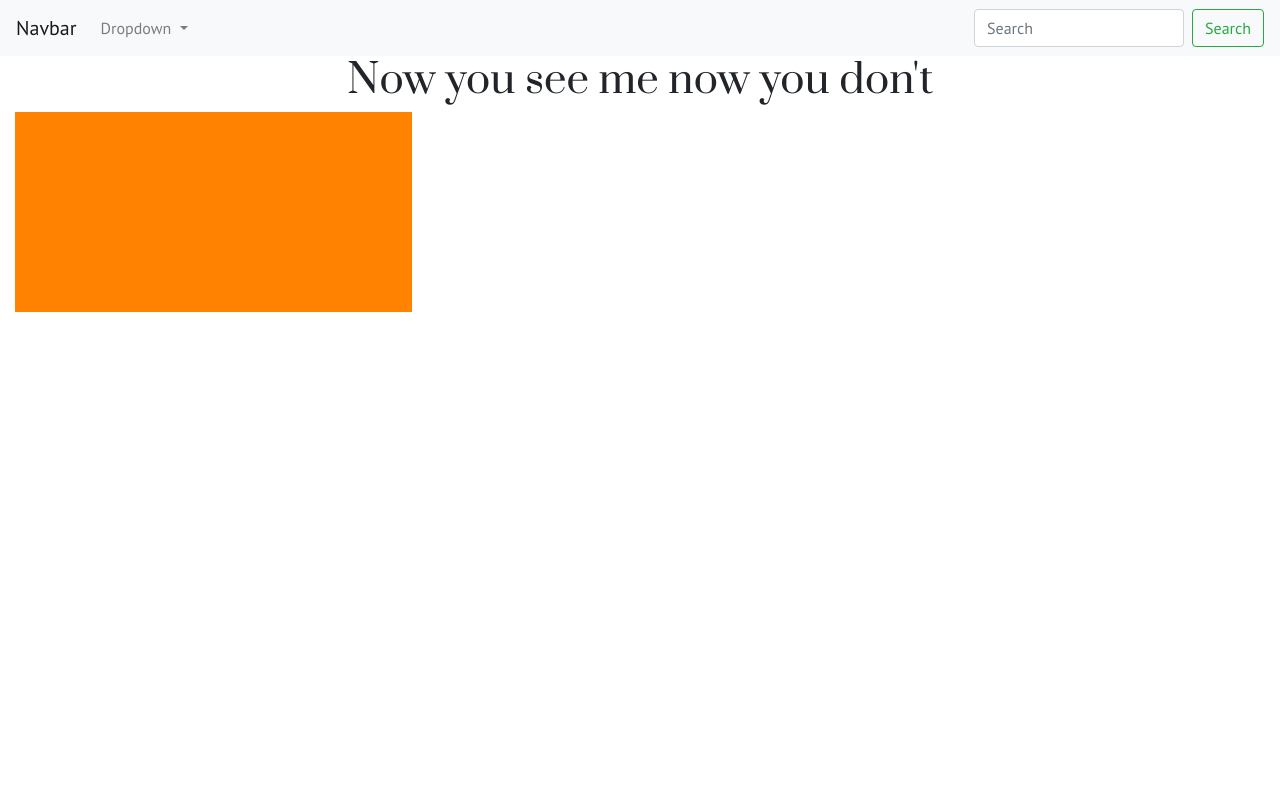
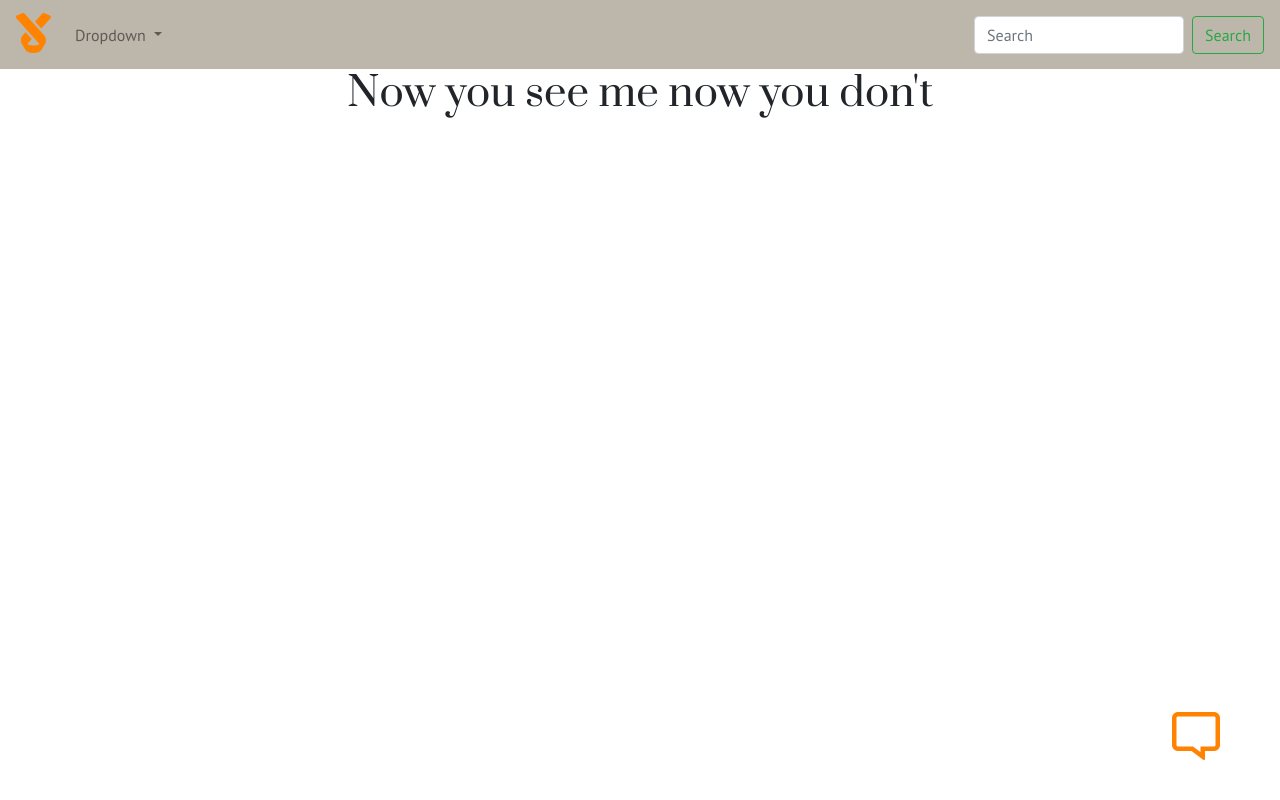
Before and after one commit to lizKimita/Mshauri-Connect, a Django app: page / in a window 1280 px wide. Run offline with Django 3.2, Linux system fonts and the light colour scheme; some libraries are stand-ins or nearby versions.

Commit message:
use representational icons for the chatbot

```diff
--- a/connect/static/css/styles.css
+++ b/connect/static/css/styles.css
@@ -6,8 +6,16 @@ h1, h2, h3, h4, h5, h6{
   font-family: 'Prata', sans-serif;
 }
 
+.bg-gray{
+  background-color: #bdb7ab;
+}
 .color{
-  background-color: #ff8300;
-  height: 200px;
+  position: absolute;
+  bottom: 40px;
+  right: 60px;
+  color: #ff8300;
+}
 
+.fa-ribbon{
+  color: #ff8300;
 }
--- a/connect/templates/navbar.html
+++ b/connect/templates/navbar.html
@@ -1,5 +1,5 @@
-<nav class="navbar navbar-expand-lg navbar-light bg-light">
-  <a class="navbar-brand" href="#">Navbar</a>
+<nav class="navbar navbar-expand-lg navbar-light bg-gray">
+  <a class="navbar-brand" href="#"><i class="fas fa-ribbon fa-rotate-180 fa-2x"></i></a>
   <button class="navbar-toggler" type="button" data-toggle="collapse" data-target="#navbarSupportedContent" aria-controls="navbarSupportedContent" aria-expanded="false" aria-label="Toggle navigation">
     <span class="navbar-toggler-icon"></span>
   </button>
--- a/connect/templates/works.html
+++ b/connect/templates/works.html
@@ -6,11 +6,11 @@
 
 <div class="container-fluid">
   <div class="row">
-    <div class="col-md-4">
+
       <div class="color">
+        <i class="far fa-comment-alt fa-3x fa-flip-horizontal"></i>
+      </div>
 
-      </div>
-    </div>
   </div>
 </div>
 {% endblock %}
```
